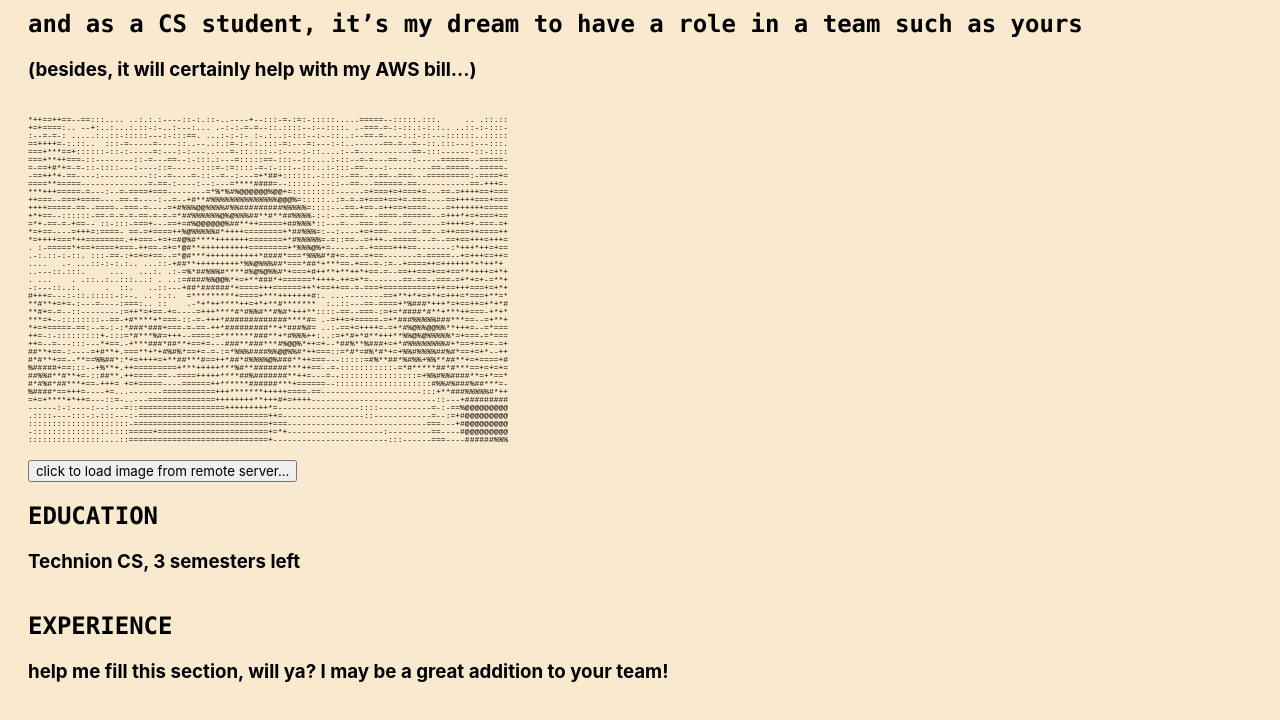
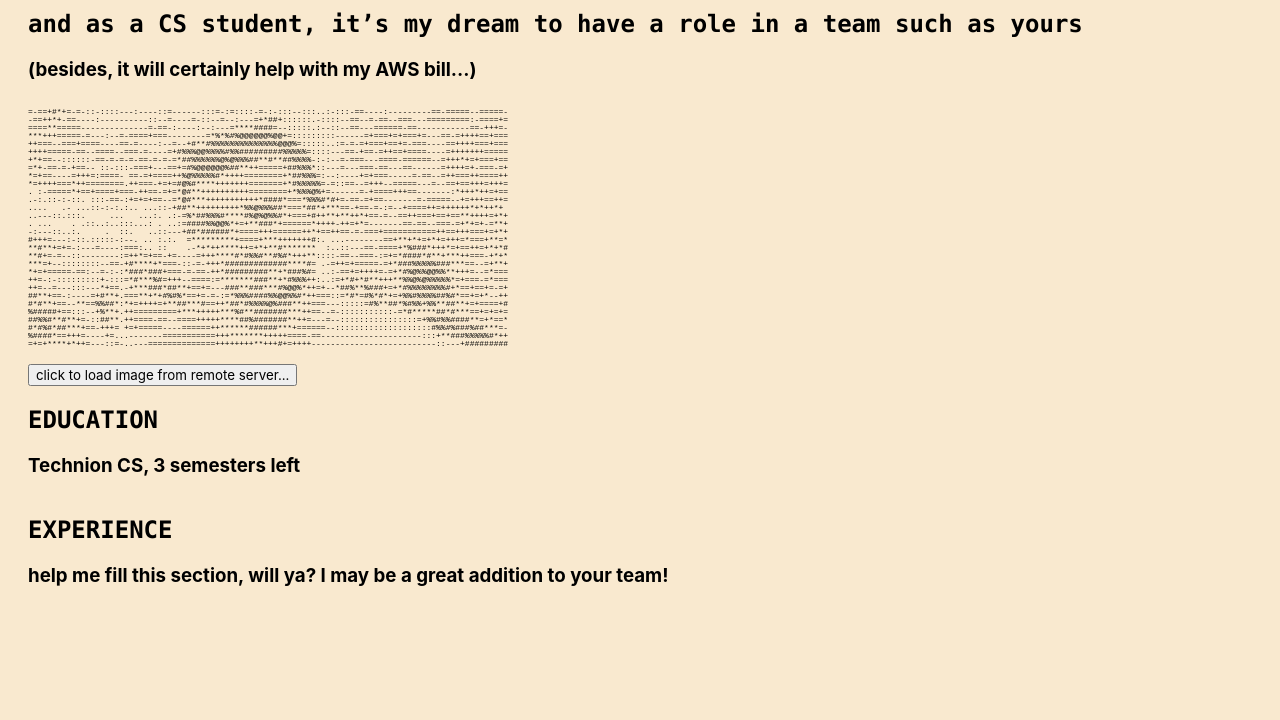
Before and after one commit to MeirFriedmann/MeirFriedmann.github.io, a plain HTML site: page index.html in a window 1280 px wide. Shown: the part 169-889 px from the top of the page. After the commit the page ends 804 px from the top, so only its background shows below. Drawn offline with Linux system fonts and the light colour scheme; files whose address does not match are found by name.

Commit message:
more css16

```diff
--- a/frontend/styles.css
+++ b/frontend/styles.css
@@ -96,7 +96,6 @@ pre {
     text-align: left!important;
     box-sizing: border-box;
     margin-top: 0;
-    margin-bottom: 1rem;
     overflow: auto;
     color: #000000;
     white-space: pre;
@@ -109,7 +108,7 @@ pre {
     cursor: default;
 }
 
-.text-center {
+/* .text-center {
     -webkit-text-size-adjust: 100%;
     -webkit-tap-highlight-color: transparent;
 
@@ -126,6 +125,6 @@ pre {
     line-height: 1.5;
     color: #000000;
     box-sizing: border-box;
-    margin-top: 1rem!important;
     text-align: center!important;
 }
+    */
--- a/index.html
+++ b/index.html
@@ -41,12 +41,13 @@
             <img id="myImage" src="frontend/assets/ascii-art.png" alt="my profile picture">
 
         <div class="text-center mt-3">
-            <pre id="output">*++==++==--==:::.... ..:.:.:----::-:.::-..----+--:::-=-:=:-:::::.....=====--:::::.:::.     .. .::.::
+            <pre id="output">
+<!-- *++==++==--==:::.... ..:.:.:----::-:.::-..----+--:::-=-:=:-:::::.....=====--:::::.:::.     .. .::.::
 +=+====:.. --+:..:...:.::-:-..:---:... .-:-:-=-=--::.::::--:--::::. .-===-=-:-::.:-:.:.. ..::-:-:::-
 :--=-=-: .....:..::-:::::---:-:::==. ...:-:-:- :-.:..:-:::--:--::..:--==-=----:.:-::---::::::..:::::
 ==++++=-:.::..  :::-=-----=----::..--..:.:=-:-::.:::-=:---=:---:-:..------==-=--=--::.:::---:---:::.
 ===+***==+::::::-::-:-----=:---:-:---..---=-::.:::--:----:-::....:--=-----------==-:::-------::-::::
-===+**++===-::--------::-=---==--:-:::.:---=:::::==-:::--::....:-::--=-=---==---:-----======--=====-
+===+**++===-::--------::-=---==--:-:::.:---=:::::==-:::--::....:-::--=-=---==---:-----======--=====- -->
 =-==+#*+=-=-::-::::---:----::=------:::=-:=::::-=-:-:::--:::..:-:::-==----:---------==-=====--=====-
 -==++*+-==----:----------::--=----=-::--=--:---=+*##+::::::.-::::--==--=-==--===---=========:-====+=
 ====**=====--------------=-==-:----:--:---=****####=--:::::.:--::--==---======-==-----------==-+++=-
@@ -77,11 +78,11 @@
 #*#%#*##***+==-+++= +=+=====----======++******######***+======--::::::::::::::::::::#%%#%###%##***=-
 %####*==+++=----+=...-------===========+++*******+++++====-==---------------------:::+**###%%%%%#*++
 =+=+****+*++=---::=-..---==============++++++++**+++#+=++++--------------------------::---+#########
-------:-:----:--:---=::==================+++++++++*=-----------------::::-----------=-:-==%@@@@@@@@@
+<!-- ------:-:----:--:---=::==================+++++++++*=-----------------::::-----------=-:-==%@@@@@@@@@
 .::::----:::-:-:::---:-===========================++=-----------------::------------=--:=+#@@@@@@@@@
 :::::::::::::::::::::-============================+===-----------------------------===---+#@@@@@@@@@
 -:::::::::::::.:.::::=====+=======================+=*+--------------------:---------==----#@@@@@@@@@
-:::::::::::::::....::=============================+------------------------:::------===----######%%%
+:::::::::::::::....::=============================+------------------------:::------===----######%%% -->
 </pre>
         </div>
         <button id="changeImage" type="button"><tag>click to load image from remote server...</tag></button>
```
